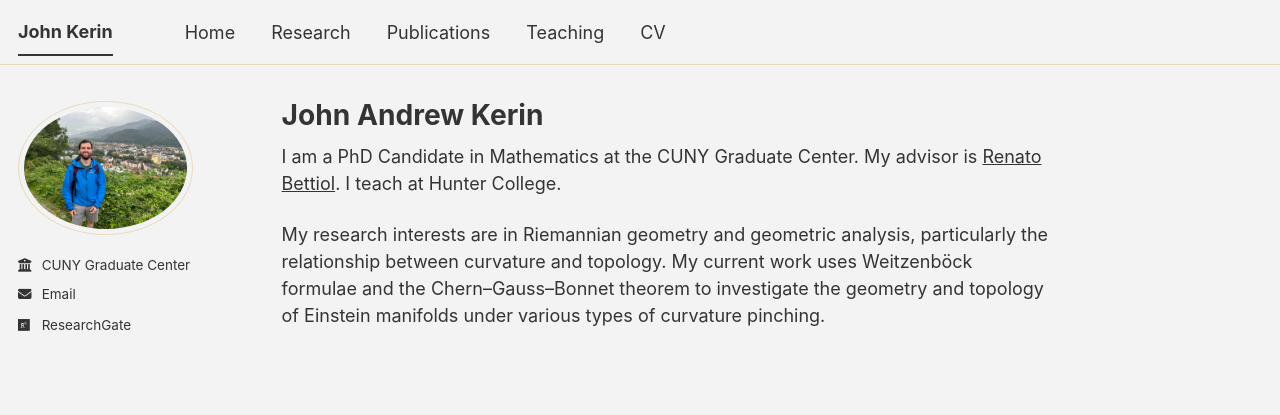
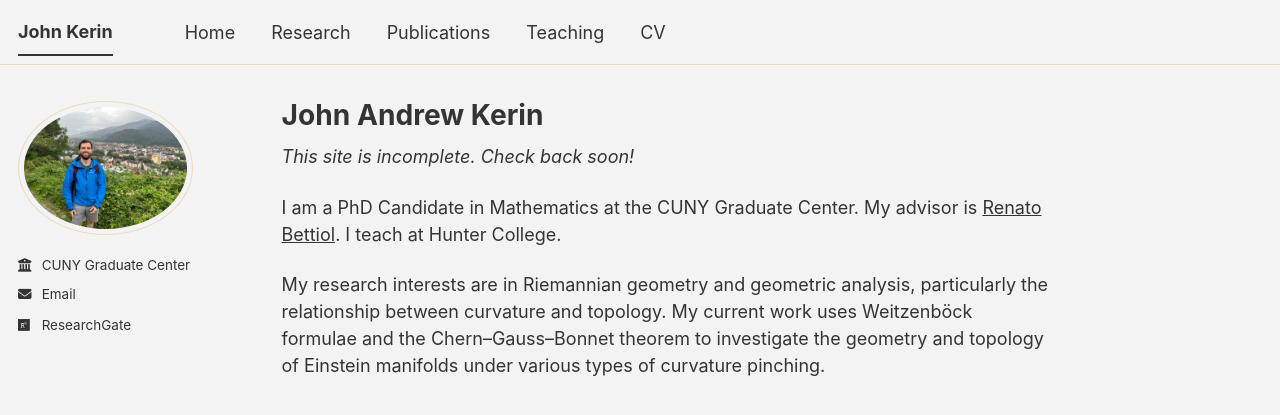
Before and after one commit to johnandrewkerin/johnandrewkerin.github.io, a Jekyll site: the page built from _pages/about.md, in a window 1280 px wide. Shown: the top 415 px of the page. Built offline with Jekyll 4.4.1, drawn with Linux system fonts in a browser that asks for light colours; a script bundle is joined from its source files by our own code; a style sheet for code colours, icons or effects is not loaded.

Commit message:
Update about.md

```diff
--- a/_pages/about.md
+++ b/_pages/about.md
@@ -4,6 +4,7 @@ permalink: /
 title: "John Andrew Kerin"
 author_profile: true
 ---
+*This site is incomplete. Check back soon!*
 
 I am a PhD Candidate in Mathematics at the CUNY Graduate Center. My advisor is [Renato Bettiol](https://www.lehman.edu/faculty/rbettiol/){:target="_blank"}. I teach at Hunter College.
 
```
